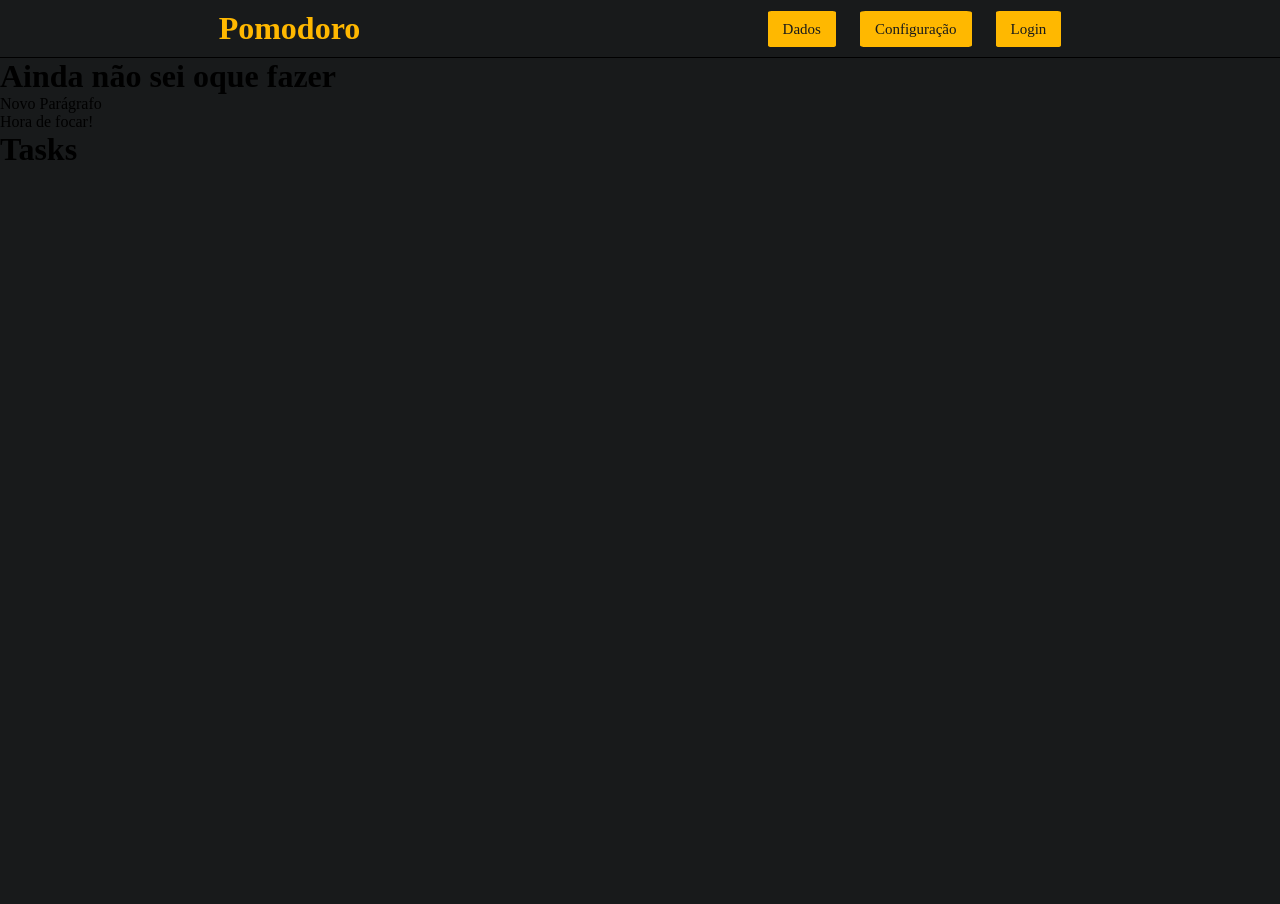
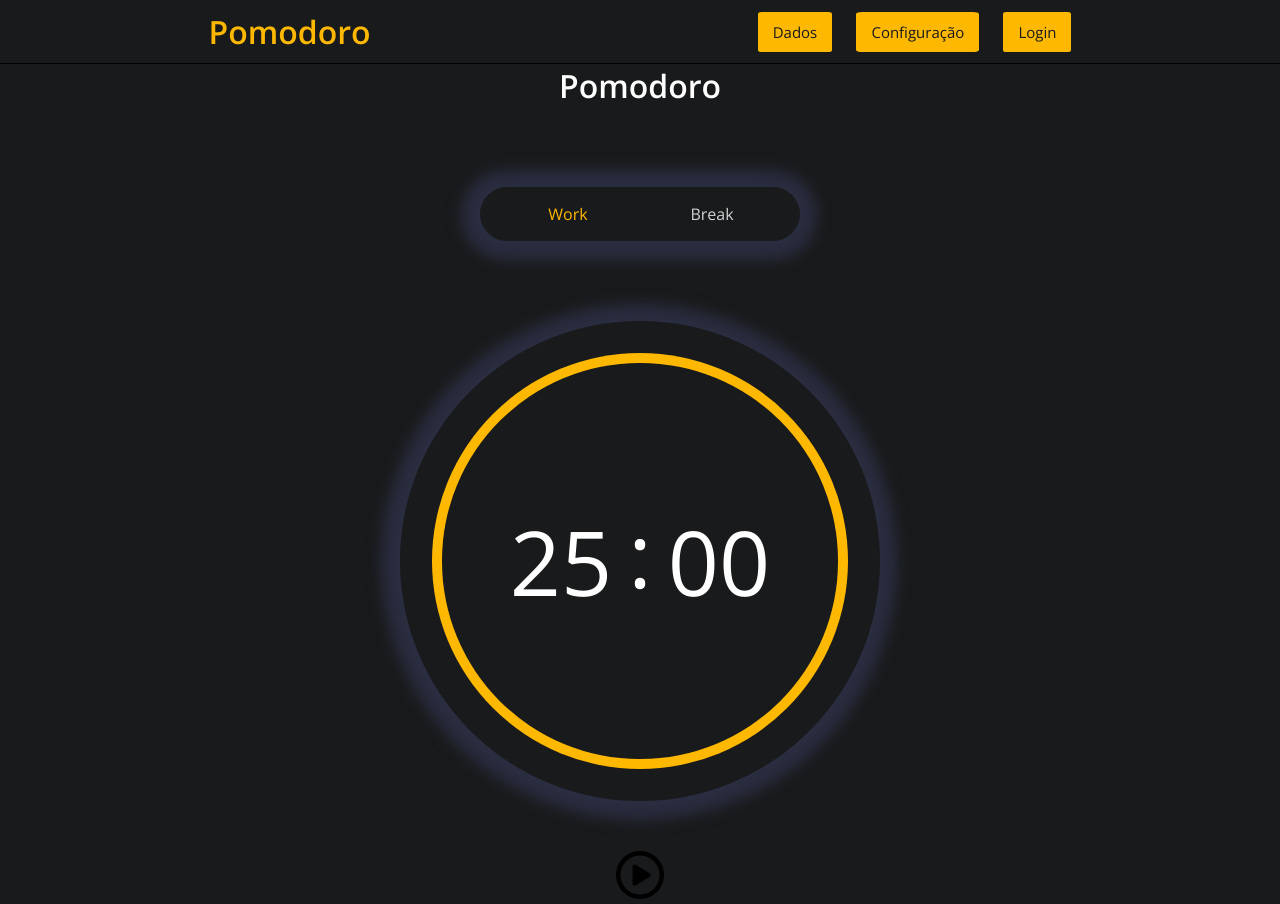
Before and after one commit to GabrielArcanjo1/Primeiras_Landing_Pages, a plain HTML site: page index.html in a window 1280 px wide. Before the commit the page ends 800 px from the top, so only its background shows below. Drawn offline with nearby package versions, Linux system fonts and the light colour scheme.

Commit message:
Adição de timer

```diff
--- a/index.html
+++ b/index.html
@@ -4,7 +4,20 @@
     <meta charset="UTF-8">
     <meta name="viewport" content="width=device-width, initial-scale=1.0">
     <title>Pomodoro</title>
+
+    <!-- Font -->
+    <link rel="preconnect" href="https://fonts.googleapis.com">
+    <link rel="preconnect" href="https://fonts.gstatic.com" crossorigin>
+    <link href="https://fonts.googleapis.com/css2?family=Open+Sans:wght@300;400;600&display=swap" rel="stylesheet">
+
+    <!-- Icons -->
+    <script src="https://kit.fontawesome.com/56a2c01d23.js" crossorigin="anonymous"></script>
+
+    <!-- CSS -->
     <link rel="stylesheet" href="style.css">
+
+    <!-- Scripts -->
+    <script src="script.js" defer></script>
 </head>
 <body>
 
@@ -27,16 +40,29 @@
 
     <main>
 
-        <div class="area-timer">
+        <div class="container">
+            <h1>Pomodoro</h1>
 
-            <h1>Ainda não sei oque fazer</h1>
-            <p>Novo Parágrafo</p>
+            <div class="painel">
+                <p id="work" class="active">Work</p>
+                <p id="break">Break</p>
+            </div>
 
-        </div>
+            <div class="timer">
+                <div class="circle">
+                    <div class="time">
+                        <p id="minutes">25</p>
+                        <p>:</p>
+                        <p id="seconds">00</p>
+                    </div>
+                </div>
+            </div>
 
-        <div class="under-timer">
-            <p>Hora de focar!</p>
-            <h1>Tasks</h1>
+            <div class="controls">
+                <button id="start" onclick="start()"><i class="fa-regular fa-circle-play"></i></button>
+
+                <a id="reset" href="/"><i class="fa-solid fa-arrow-rotate-left"></i></a>
+            </div>
         </div>
 
     </main>
--- a/style.css
+++ b/style.css
@@ -1,10 +1,35 @@
+:root {
+    --color-primary: #181A1B;
+    --color-secondary: #FFB800;
+    --color-font: hsla(0, 0%, 100%, 0.902);
+
+    --color-shadow: hwb(234 17% 75%)
+
+}
+
 * {
     padding: 0;
     margin: 0;
     box-sizing: border-box;
-    background-color: #181A1B;
+
 
 }
+
+html, body {
+    background-color: #181A1B;
+    font-family: 'Open sans', sans-serif;
+}
+
+p, h1 {
+    color: #fff;
+}
+
+/* html, body {
+    height: 100%;
+    font-size: 1.6rem;
+} */
+
+
 /* Fim geral */
 
 header{
@@ -17,7 +42,7 @@ header{
 }
 
 
-.logo {
+.logo h1 {
     margin-left: 10px;
     color: #FFB800;
     display: flex;
@@ -49,3 +74,106 @@ header{
     color: #FFB800;
 }
 /* Fim Menu */
+
+main {
+    display: flex;
+    align-items: center;
+    height: 100%;
+}
+
+.container {
+    width: min(42.5rem, 100%);
+    margin-inline: auto;
+    padding-inline: 2rem;
+    display: flex;
+    justify-content: center;
+    align-items: center;
+    flex-direction: column;
+}
+
+.painel {
+    display: grid;
+    grid-template-columns: 1fr 1fr;
+    text-align: center;
+    width: 20rem;
+    margin-block: 5rem;
+    padding: 1rem;
+    border-radius: 10rem;
+    box-shadow: -1px 1px 15px 18px var(--color-shadow);
+    -webkit-box-shadow: -1px 1px 15px 18px var(--color-shadow);
+    -moz-box-shadow: -1px 1px 15px 18px var(--color-shadow);
+}
+
+.painel p {
+    opacity: .8;
+    transition: 1s ease-in;
+}
+
+.painel p.active {
+    opacity: 1;
+    color: var(--color-secondary);
+}
+
+.timer {
+    display: flex;
+    justify-content: center;
+    align-items: center;
+    width: 30rem;
+    height: 30rem;
+    border-radius: 50%;
+    box-shadow: -1px 1px 15px 18px var(--color-shadow);
+    -webkit-box-shadow: -1px 1px 15px 18px var(--color-shadow);
+    -moz-box-shadow: -1px 1px 15px 18px var(--color-shadow);
+}
+
+.circle {
+    display: flex;
+    justify-content: center;
+    align-items: center;
+    width: 26rem;
+    height: 26rem;
+    border-radius: 50%;
+    background-color: var(--color-secondary);
+    position: relative;
+}
+
+.circle::before {
+    content: '';
+    position: absolute;
+    width: 95%;
+    height: 95%;
+    border-radius: 50%;
+    background-color: var(--color-primary);
+}
+
+.time {
+    position:relative;
+    display: flex;
+    flex-direction: row;
+}
+
+.time p {
+    font-size: 5.6rem;
+}
+
+.time p:nth-of-type(2){
+    position: relative;
+    top: -.5rem;
+    margin-inline: 1rem;
+}
+
+.controls {
+    margin-top: 3rem;
+}
+
+.controls button {
+    border: none;
+    background-color: transparent;
+    cursor: pointer;
+    font-size: 3rem;
+}
+
+.controls #reset {
+    display: none;
+    font-size: 3rem;
+}
```
